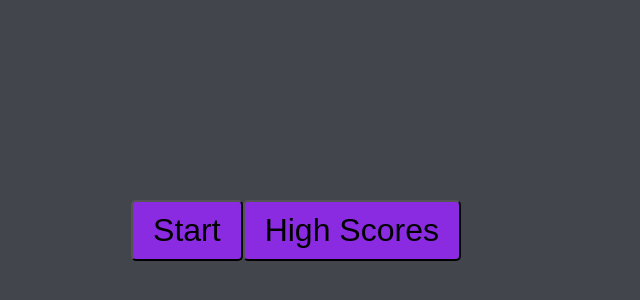
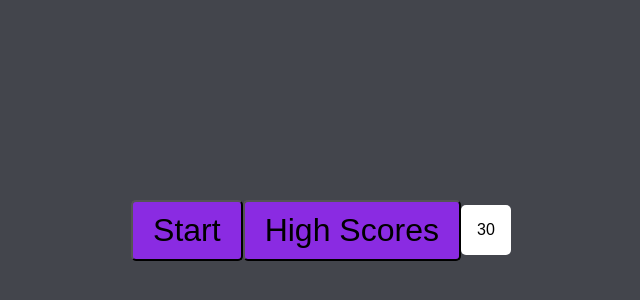
Before and after one commit to gpkarlsson/JavaScript-Quiz, a plain HTML site: page index.html in a window 1280 px wide. Shown: the part 170-470 px from the top of the page, without its empty margins (319-959 px from the left). Drawn offline with Linux system fonts and the light colour scheme.

Commit message:
worked on js timer and css

```diff
--- a/css/style.css
+++ b/css/style.css
@@ -17,6 +17,11 @@ body {
 #timer {
    height: 50px;
    width: 50px;
+   display: flex;
+   justify-content: center;
+   align-items: center;
+   background-color: white;
+   border-radius: 5px;
 }
 
 #questionsDiv {
--- a/js/script.js
+++ b/js/script.js
@@ -16,6 +16,7 @@ const answerButtonEl = document.getElementById('answerButton');
 
 var timer = 30;
 var countdown = document.getElementById('timer');
+countdown.textContent = timer; //timer displays but does not reduce
 
 let randomQuestions, currentQuestionIndex;
 var correctAnswers = 0
@@ -24,6 +25,7 @@ buttonStart.addEventListener('click', startQuiz);
 nextButton.addEventListener('click', () => {
     currentQuestionIndex++
     nextQuestion()
+
 });
 
 //Start Quiz
@@ -37,18 +39,20 @@ questionsContainerEl.classList.remove('hide');
 nextQuestion()
 }
 
-// timer not counting down
+
+
 function myTimer() {
     if (timer > 0) {
         timer--;
        } else {
-           timer = 0;
+           timer <= 0;
            //function call to new timer
            //
         clearInterval(timer);
         // run a function that happens when quiz is over
        }
        console.log(timer);
+
 }
 setInterval(myTimer, 1000);
 
```
